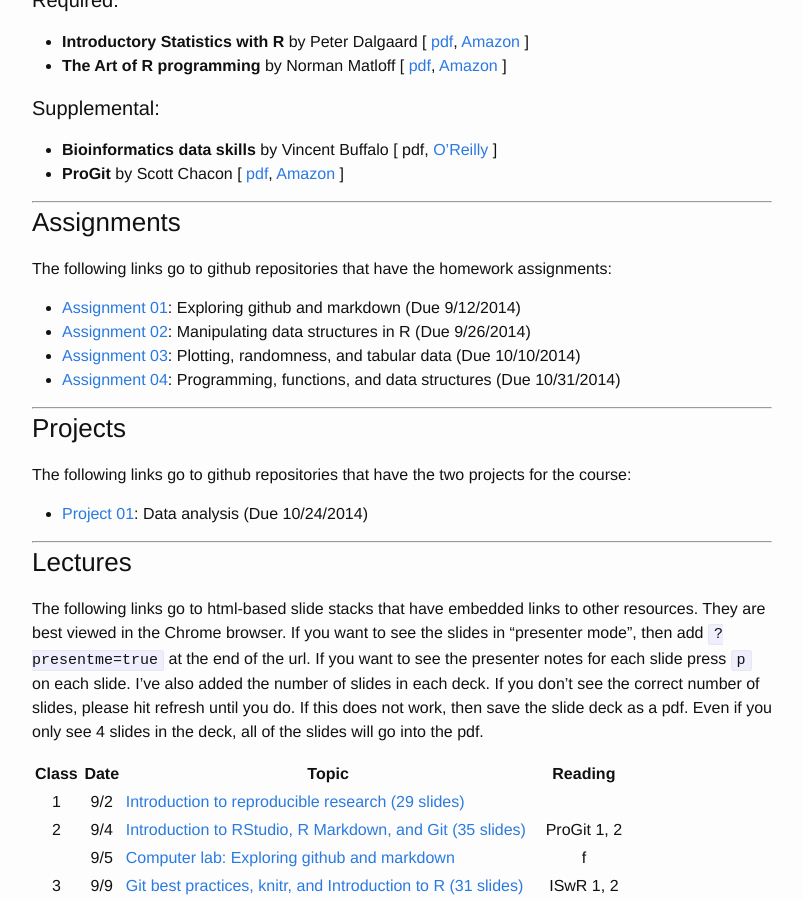
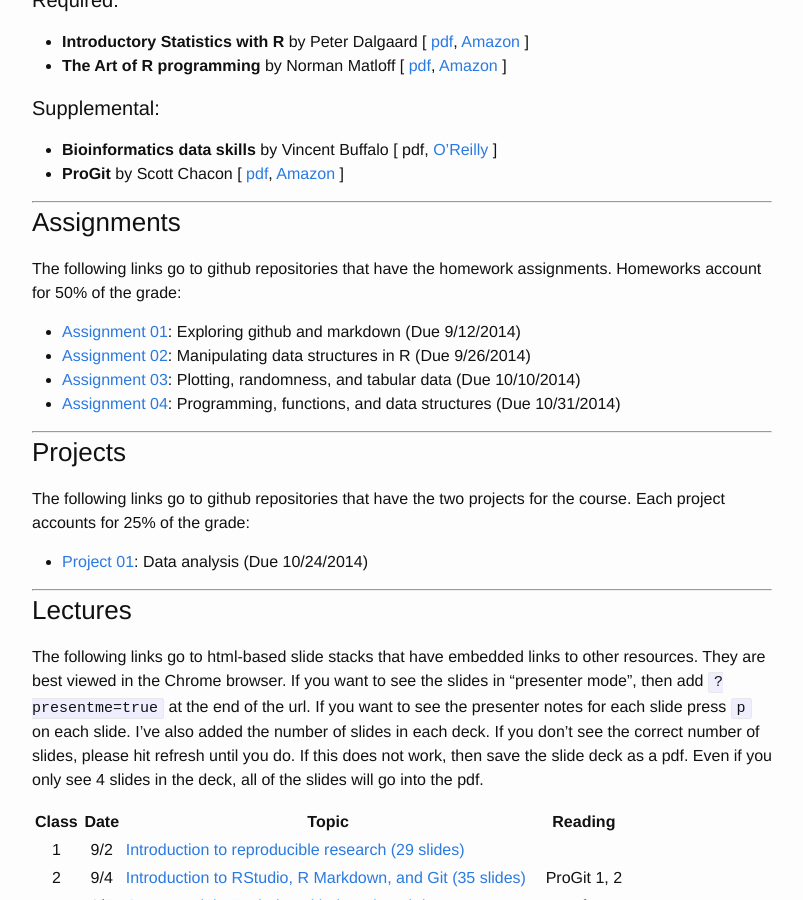
Before and after one commit to microbialinformatics/microbialinformatics.github.io, a Jekyll site: the page built from index.md, in a window 1280 px wide and 900 px high, scrolled down 1426 px. Shown: the whole window, without its empty margins (238-1041 px from the left). Built offline with Jekyll 4.4.1, drawn with Linux system fonts in a browser that asks for light colours.

Commit message:
Add info about % of grade for assignments/projects

```diff
--- a/index.md
+++ b/index.md
@@ -30,7 +30,7 @@ The course is offered in the fall of even years.
 ----
 
 ### Assignments
-The following links go to github repositories that have the homework assignments:
+The following links go to github repositories that have the homework assignments. Homeworks account for 50% of the grade:
 
 * [Assignment 01](https://github.com/microbialinformatics/assignment01): Exploring github and markdown (Due 9/12/2014)
 * [Assignment 02](https://github.com/microbialinformatics/assignment02): Manipulating data structures in R (Due 9/26/2014)
@@ -41,7 +41,7 @@ The following links go to github repositories that have the homework assignments
 ----
 
 ### Projects
-The following links go to github repositories that have the two projects for the course:
+The following links go to github repositories that have the two projects for the course. Each project accounts for 25% of the grade:
 
 * [Project 01](https://github.com/microbialinformatics/project1): Data analysis (Due 10/24/2014)
 
```
